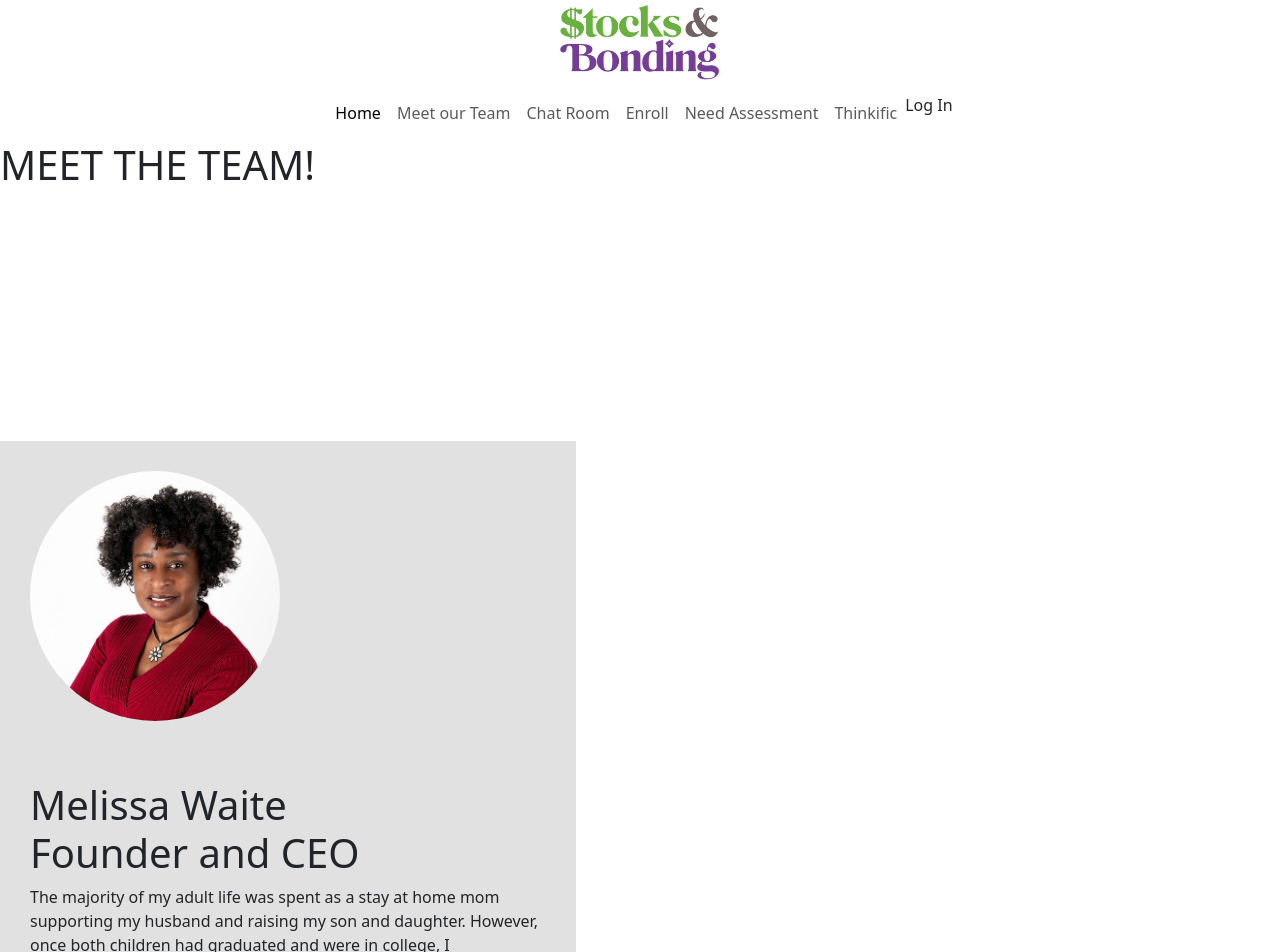
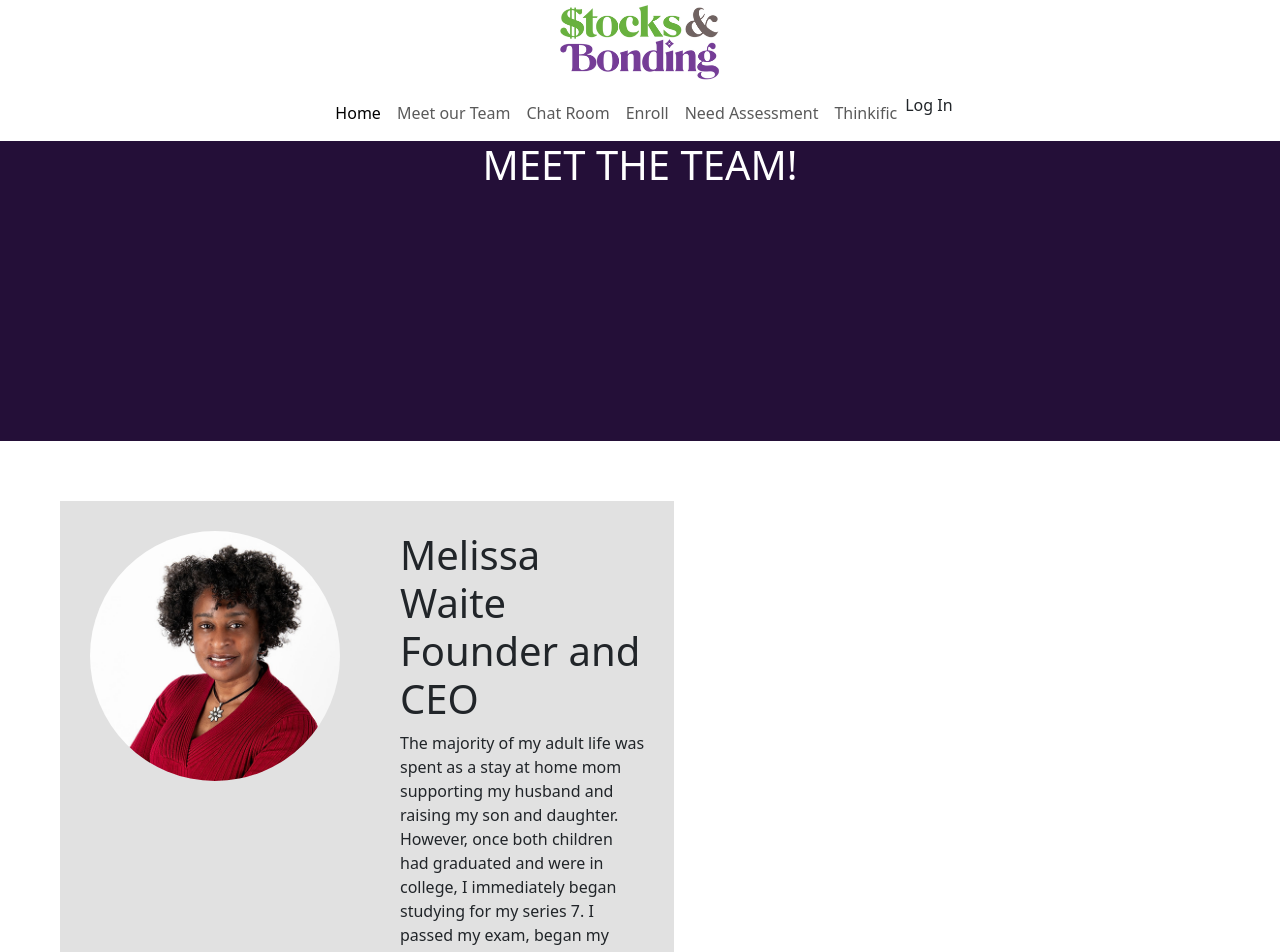
Before and after one commit to DanielSWaite190/stocks_bonding, a React (Create React App) app: page /team in a window 1280 px wide. Shown: the top 952 px of the page. Built offline with nearby package versions, Linux system fonts and the light colour scheme.

Commit message:
browserRouter

```diff
--- a/src/App.js
+++ b/src/App.js
@@ -1,22 +1,23 @@
 import React from "react";
 import Nav from "./components/nav";
-// import Home from "./pages/Home/Home";
+import Home from "./pages/Home/Home";
 import Team from "./pages/team/Team"
 import Footer from "./components/footer";
+import { BrowserRouter, Routes, Route } from 'react-router-dom';
+
 
 import "./App.css"
 
 function App() {
   return (
-    <React.Fragment>
+    <BrowserRouter>
       <Nav/>
-      {/* <Home/> */}
-      <Team/>
+      <Routes>
+        <Route path='/' element={<Home/>} />
+        <Route path='/team' element={<Team/>} />
+      </Routes>
       <Footer/>
-
-
-
-    </React.Fragment>
+    </BrowserRouter>
   );
 }
 
--- a/src/components/nav.jsx
+++ b/src/components/nav.jsx
@@ -15,7 +15,7 @@ function nav() {
       <Navbar class="one" data-bs-theme="light">
         <div id="nav-container">
           <Nav>
-            <Nav.Link href="/home" active>Home</Nav.Link>
+            <Nav.Link href="/" active>Home</Nav.Link>
 
             <Nav.Link href="/team">Meet our Team</Nav.Link>
 
--- a/src/pages/Home/Home.jsx
+++ b/src/pages/Home/Home.jsx
@@ -1,7 +1,7 @@
 import './Home.css'
 import React from 'react';
-import HeroImage from '../components/heroImage';
-import ParallaxImg from '../components/ParallaxImg'
+import HeroImage from '../../components/heroImage';
+import ParallaxImg from '../../components/ParallaxImg'
 
 
 function home () {
--- a/src/pages/team/team.css
+++ b/src/pages/team/team.css
@@ -1,13 +1,13 @@
 #meet{height: 300px;}
 
-/* #team_members{
-    display: flex;
-    justify-content: space-between;
-} */
+#team_members{border: black;}
 
 .team_card{
     background-color: rgb(225, 225, 225);
-    width: 45%;
+    width: 48%;
+    display: flex;
+    margin: 60px;
+
 }
 
 .card_img{
```
